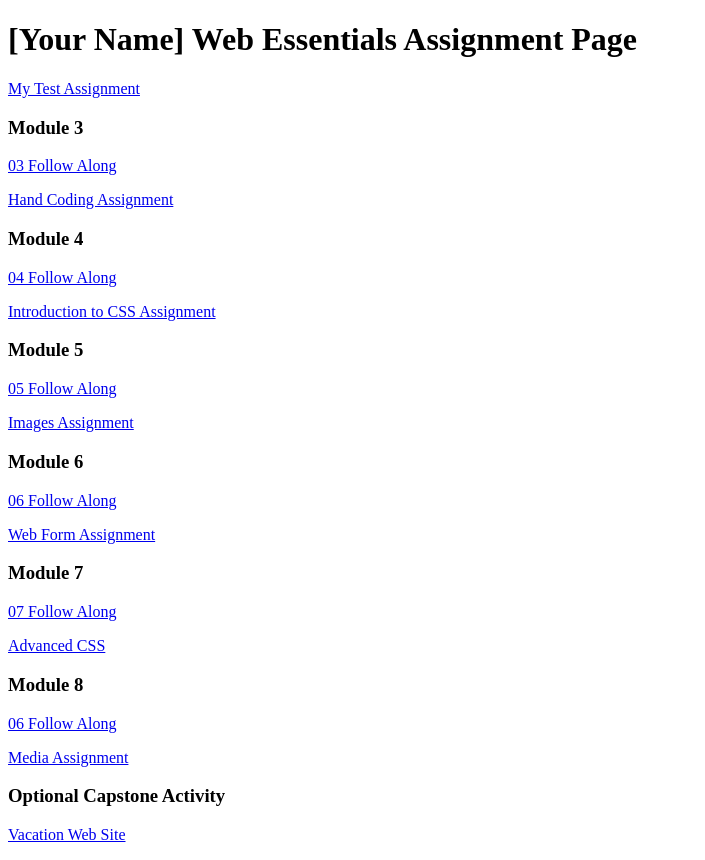
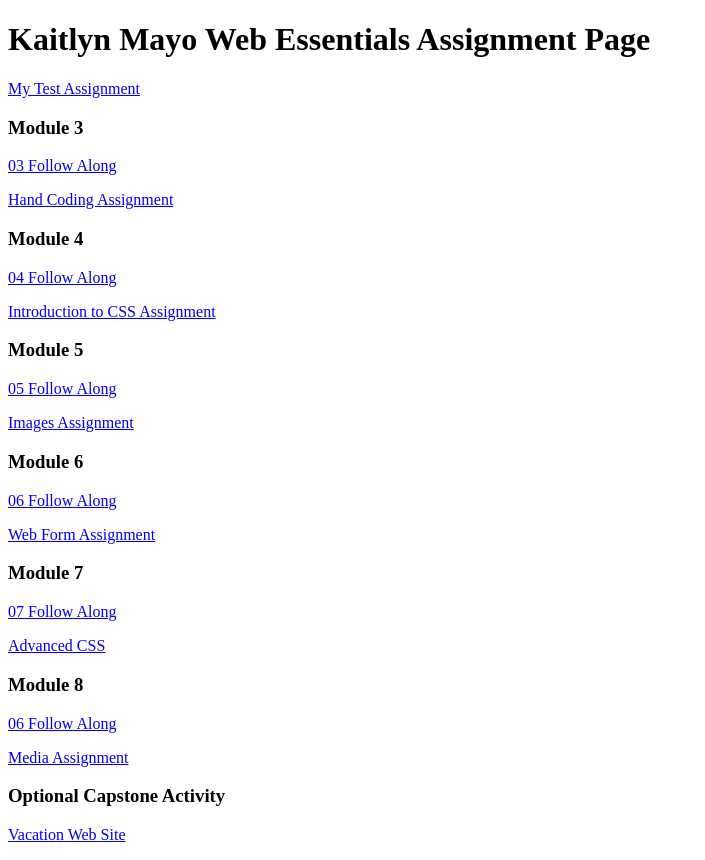
Before and after one commit to KaitlynMayo/dwdd1600, a plain HTML site: page index.html in a window 1280 px wide. Shown: the whole page, without its empty margins (0-705 px from the left). Drawn offline with Linux system fonts and the light colour scheme.

Commit message:
Added My Name

```diff
--- a/index.html
+++ b/index.html
@@ -6,7 +6,7 @@
 		<title>dwdd 1600 assignment list page</title>
 	</head>
 	<body>
-		<h1>[Your Name] Web Essentials Assignment Page</h1>
+		<h1>Kaitlyn Mayo Web Essentials Assignment Page</h1>
 		<p><a href="01test">My Test Assignment</a></p>
 
 		<h3>Module 3</h3>
```
